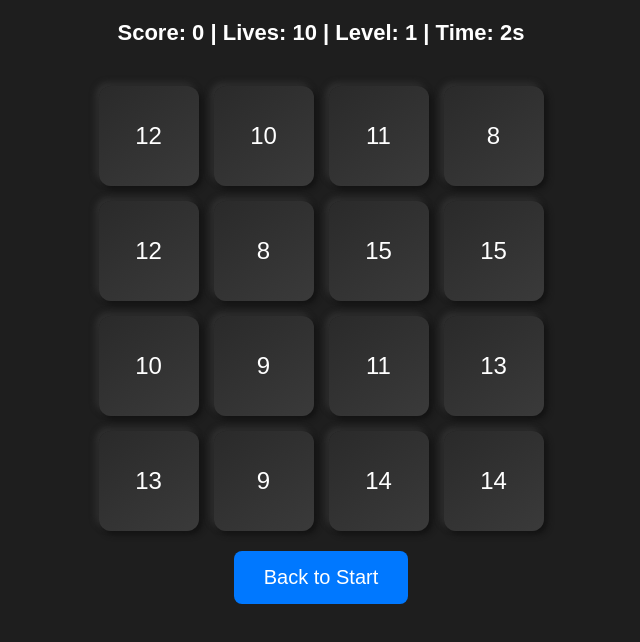
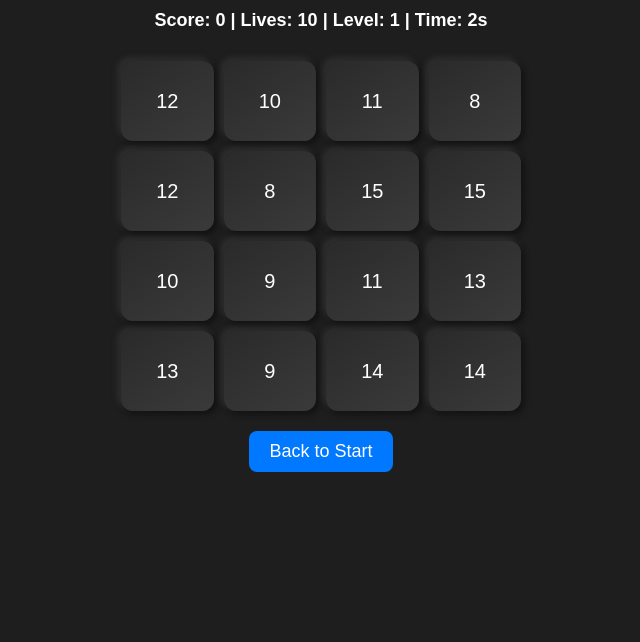
Before and after one commit to karas049/number-match-game, a plain HTML site: page index.html in a window 1280 px wide. Both pictures are taken after a click on the button "Start Game". Shown: the whole page, without its empty margins (319-959 px from the left). Drawn offline with Linux system fonts and the light colour scheme.

Commit message:
index.html

```diff
--- a/index.html
+++ b/index.html
@@ -2,29 +2,42 @@
 <html lang="en">
 <head>
     <meta charset="UTF-8">
-    <meta name="viewport" content="width=device-width, initial-scale=1.0">
+    <meta name="viewport" content="width=device-width, initial-scale=1.0, user-scalable=no">
     <title>Number Match Game</title>
     <style>
-        body { background-color: #1e1e1e; color: white; text-align: center; font-family: 'Poppins', sans-serif; }
+        body { background-color: #1e1e1e; color: white; text-align: center; font-family: 'Poppins', sans-serif; margin: 0; padding: 0; overflow-x: hidden; }
         #gameScreen { display: none; }
-        .grid { display: grid; grid-template-columns: repeat(4, 100px); gap: 15px; justify-content: center; padding: 20px; }
+        .grid {
+            display: grid;
+            grid-template-columns: repeat(auto-fit, minmax(80px, 1fr));
+            gap: 10px;
+            justify-content: center;
+            padding: 20px;
+            max-width: 400px;
+            margin: auto;
+        }
         .grid button {
-            width: 100px; height: 100px; font-size: 24px;
+            width: 100%;
+            height: 80px;
+            font-size: 20px;
             background: linear-gradient(145deg, #2a2a2a, #3a3a3a);
-            color: white; border: none; cursor: pointer;
-            border-radius: 12px; transition: all 0.3s ease-in-out;
+            color: white;
+            border: none;
+            cursor: pointer;
+            border-radius: 12px;
+            transition: all 0.3s ease-in-out;
             box-shadow: 3px 3px 6px #111, -3px -3px 6px #333;
         }
         .grid button:hover {
             background: linear-gradient(145deg, #3a3a3a, #4a4a4a);
         }
-        .info { margin: 20px; font-size: 22px; font-weight: bold; }
+        .info { margin: 10px; font-size: 18px; font-weight: bold; }
         .hidden { background: #444; color: white; }
         .matched { visibility: hidden; }
         .selected { background: #ffcc00 !important; color: white !important; }
         .btn-modern {
-            background-color: #0078ff; color: white; padding: 15px 30px;
-            font-size: 20px; border: none; border-radius: 8px;
+            background-color: #0078ff; color: white; padding: 10px 20px;
+            font-size: 18px; border: none; border-radius: 8px;
             transition: background 0.3s ease-in-out;
             cursor: pointer;
         }
```
